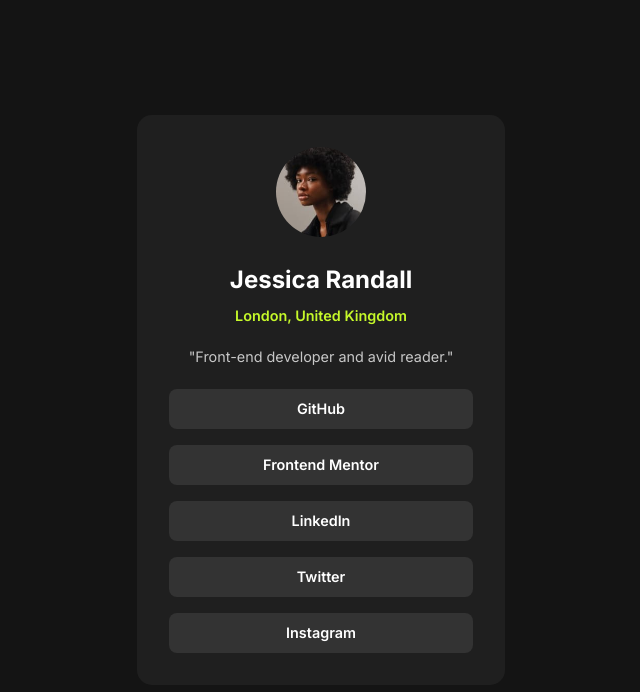
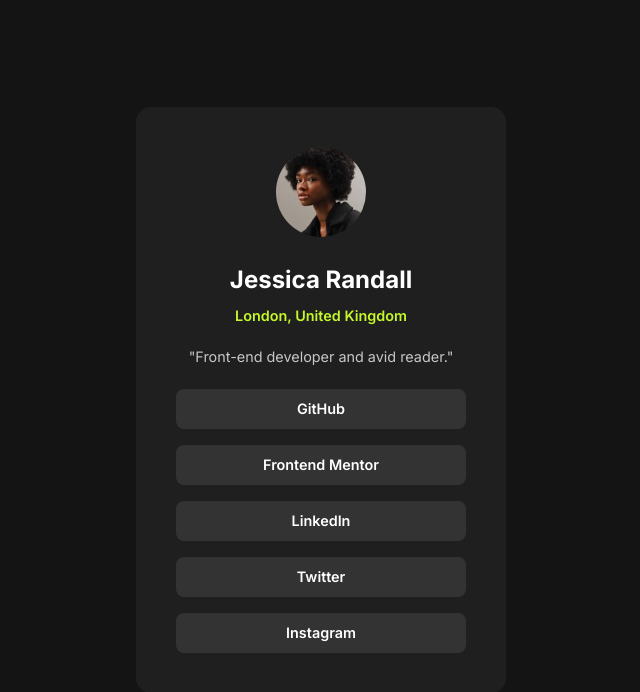
Before and after one commit to Kim291712/Social-links-profile, a plain HTML site: page social-links-profile-main/index.html in a window 1280 px wide. Shown: the whole page, without its empty margins (319-959 px from the left). Drawn offline with Linux system fonts and the light colour scheme.

Commit message:
fix size

```diff
--- a/social-links-profile-main/style.css
+++ b/social-links-profile-main/style.css
@@ -25,9 +25,9 @@ body {
 
 /*card container*/
 #card {
-    max-width: 23rem;
+    max-width: 370px;
     width: 100%;
-    padding: 2em;
+    padding: 2.5em;
     border-radius: 15px;
     background: var(--Dark_grey);
 
```
